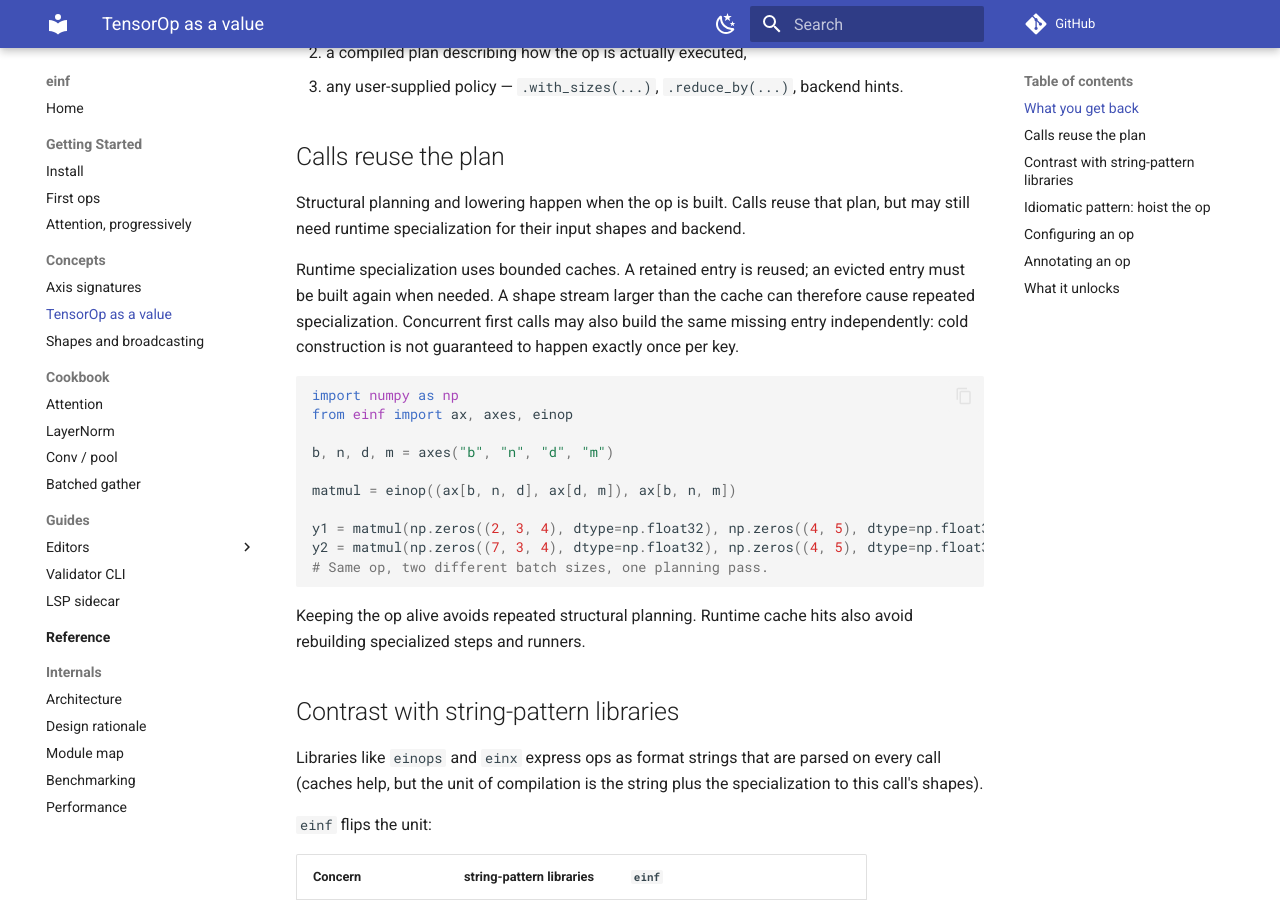
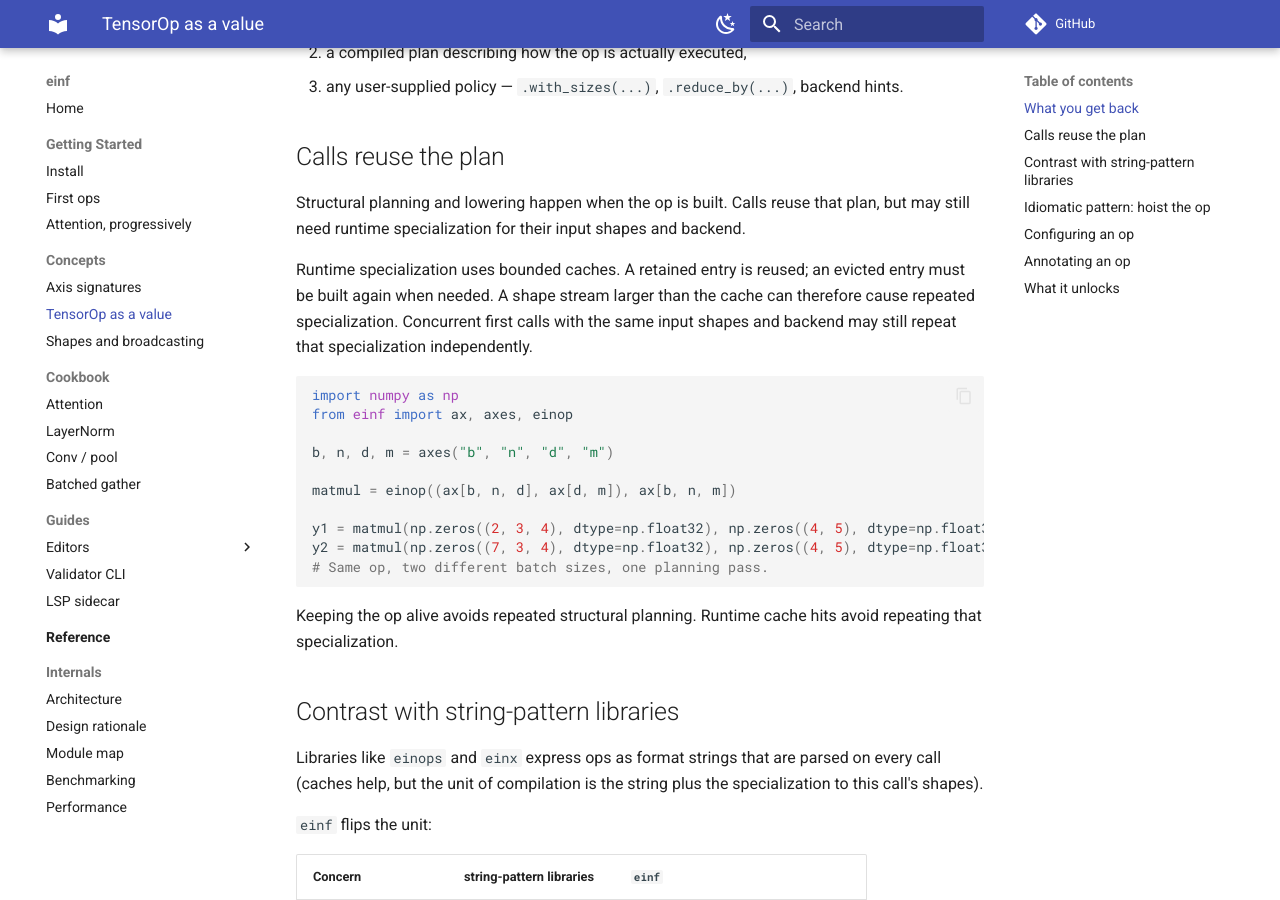
Before and after one commit to isty2e/einf, an MkDocs documentation site: the page built from docs/concepts/tensorop-as-value.md, in a window 1280 px wide and 900 px high, scrolled down 620 px. Built offline with MkDocs 1.6.1 and Material for MkDocs 9.7.7, drawn with Linux system fonts in a browser that asks for light colours; comment, search, counter and statistics services are not loaded.

````diff
--- a/docs/concepts/tensorop-as-value.md
+++ b/docs/concepts/tensorop-as-value.md
@@ -36,8 +36,8 @@ input shapes and backend.
 Runtime specialization uses bounded caches. A retained entry is reused;
 an evicted entry must be built again when needed. A shape stream larger
 than the cache can therefore cause repeated specialization. Concurrent
-first calls may also build the same missing entry independently: cold
-construction is not guaranteed to happen exactly once per key.
+first calls with the same input shapes and backend may still repeat
+that specialization independently.
 
 ```python
 import numpy as np
@@ -53,7 +53,7 @@ y2 = matmul(np.zeros((7, 3, 4), dtype=np.float32), np.zeros((4, 5), dtype=np.flo
 ```
 
 Keeping the op alive avoids repeated structural planning. Runtime cache
-hits also avoid rebuilding specialized steps and runners.
+hits avoid repeating that specialization.
 
 ## Contrast with string-pattern libraries
 
````
Also changed, not shown: 2 other files.
